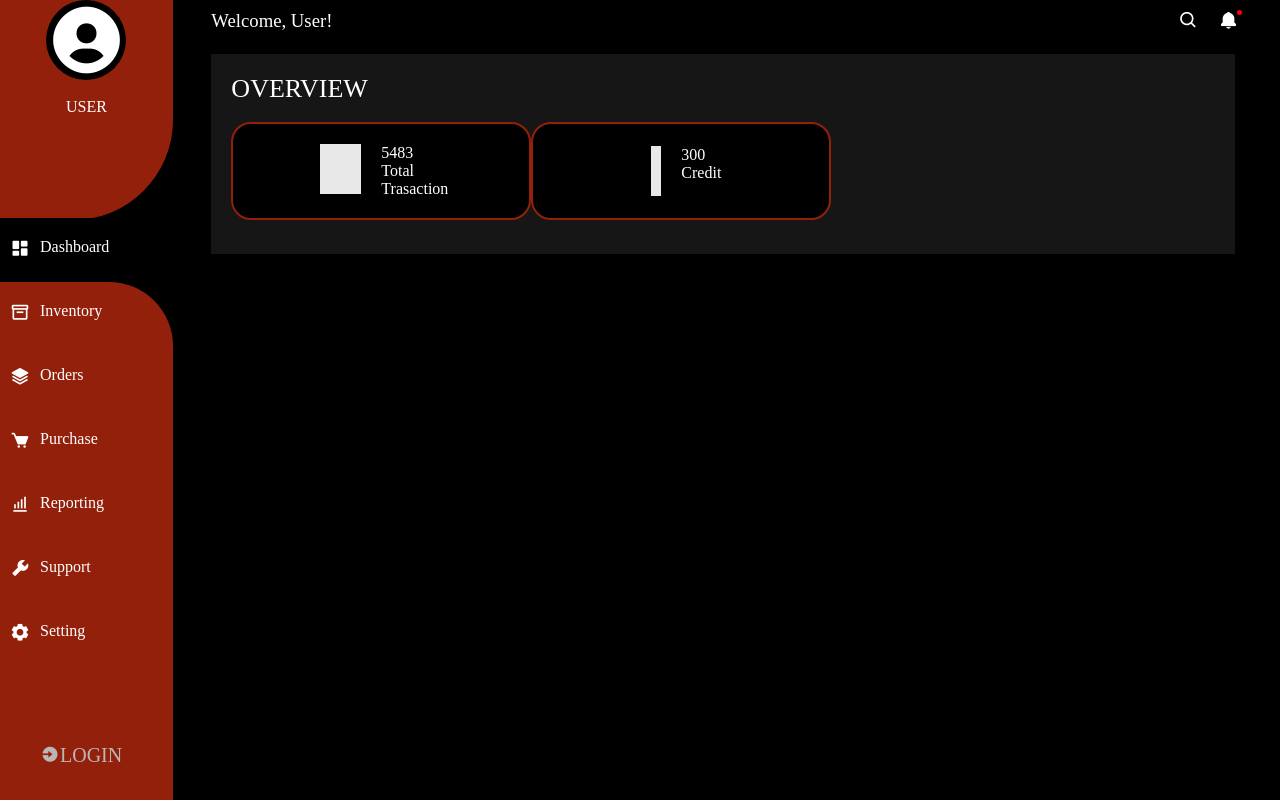
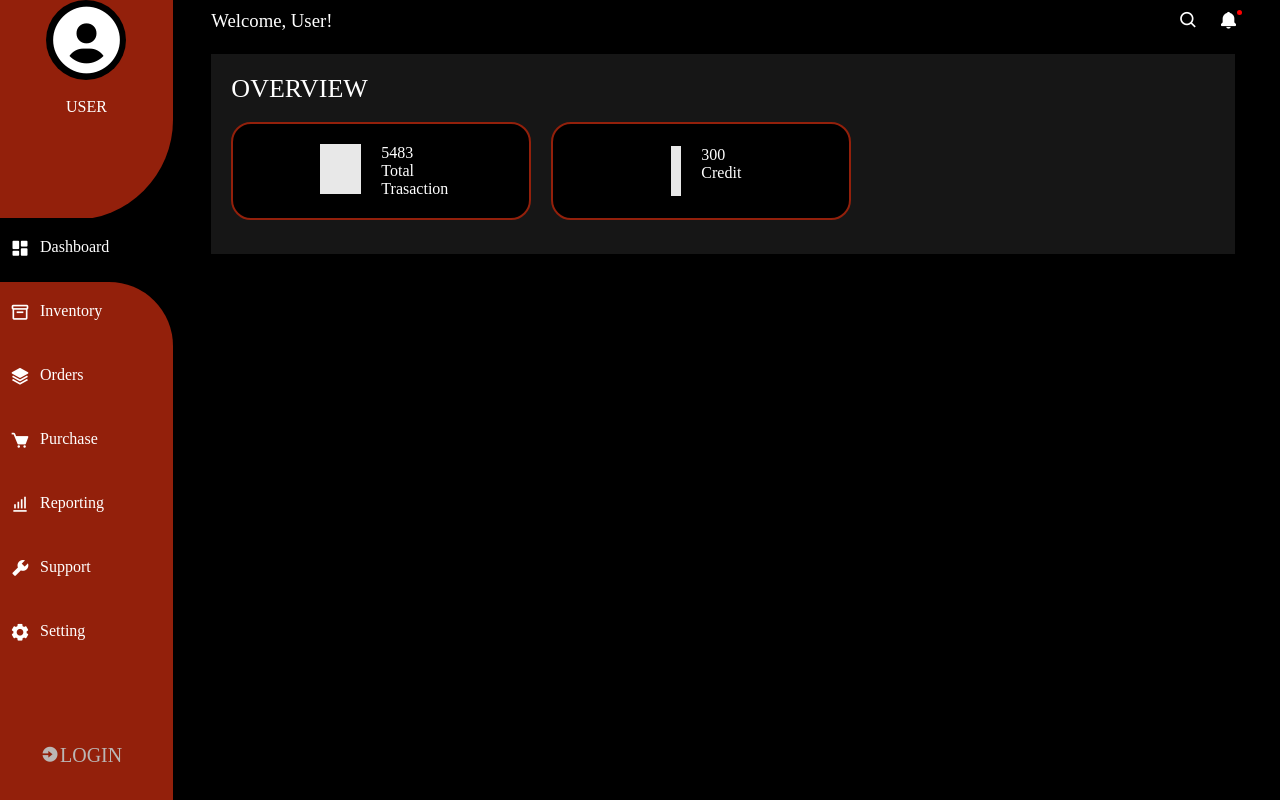
Before and after one commit to Lovethrech/personal-finance-manager, a Vue app: page / in a window 1280 px wide. Built offline with nearby package versions, Linux system fonts and the light colour scheme.

Commit message:
...working on landing-page-overview container

```diff
--- a/src/components/landing-page/LandingPageOverviewBoxMainCtn.vue
+++ b/src/components/landing-page/LandingPageOverviewBoxMainCtn.vue
@@ -28,5 +28,7 @@ import LandingPageOverviewBox from './LandingPageOverviewBox.vue';
 }
 .landing-page-overview-box-mini-ctn{
     display:flex;
+    flex-direction:row;
+    gap:20px;
 }
 </style>
```
